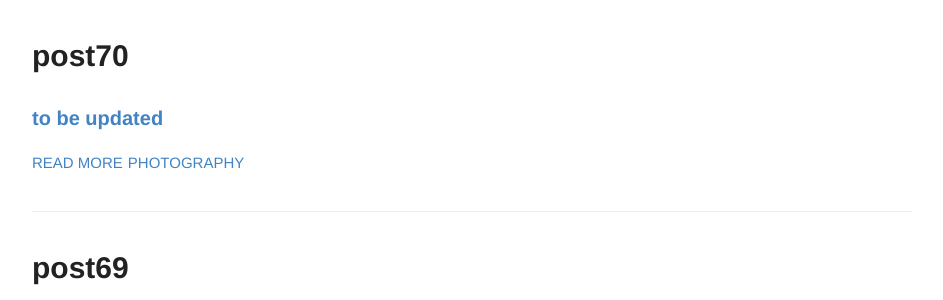
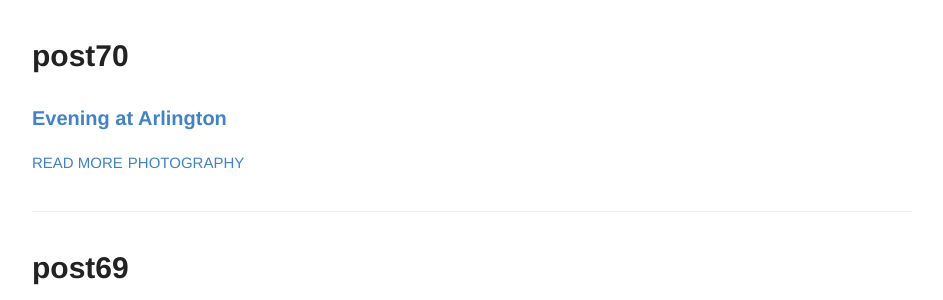
Before and after one commit to rsk/rsk.github.io, a Jekyll site: the page built from index.html, in a window 1280 px wide and 900 px high, scrolled down 12783 px. Shown: the part 153-453 px from the top of the window, without its empty margins (168-1111 px from the left). Built offline with Jekyll 4.4.1, drawn with Linux system fonts in a browser that asks for light colours.

Commit message:
Update description

```diff
--- a/_posts/2020-6-06-post70.md
+++ b/_posts/2020-6-06-post70.md
@@ -2,7 +2,7 @@
 layout: post
 title: post70
 number: 70
-excerpt: to be updated
+excerpt: Evening at Arlington
 tags:
   - photography
 
```
